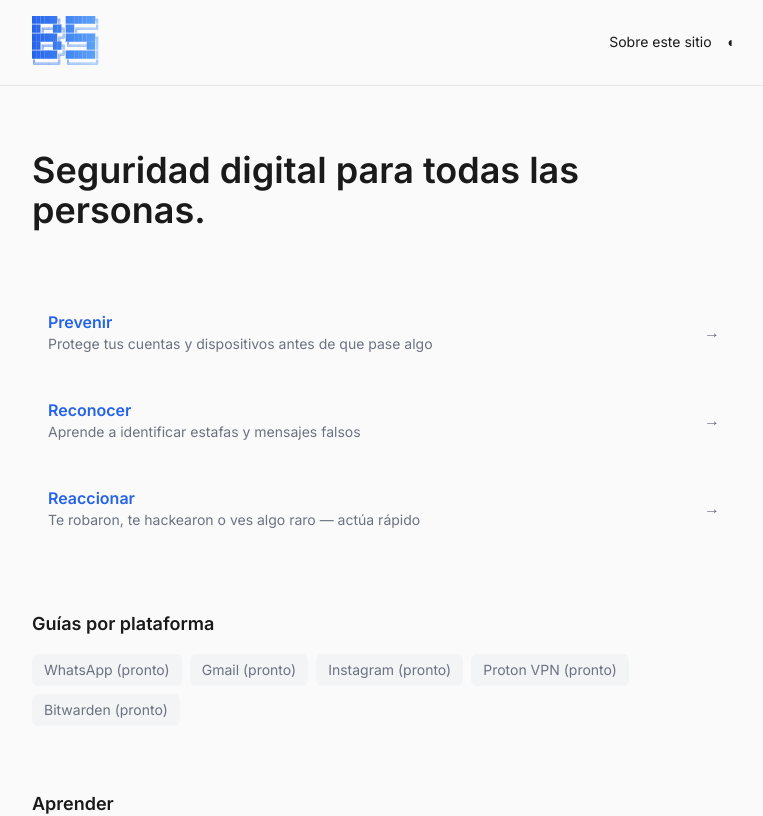
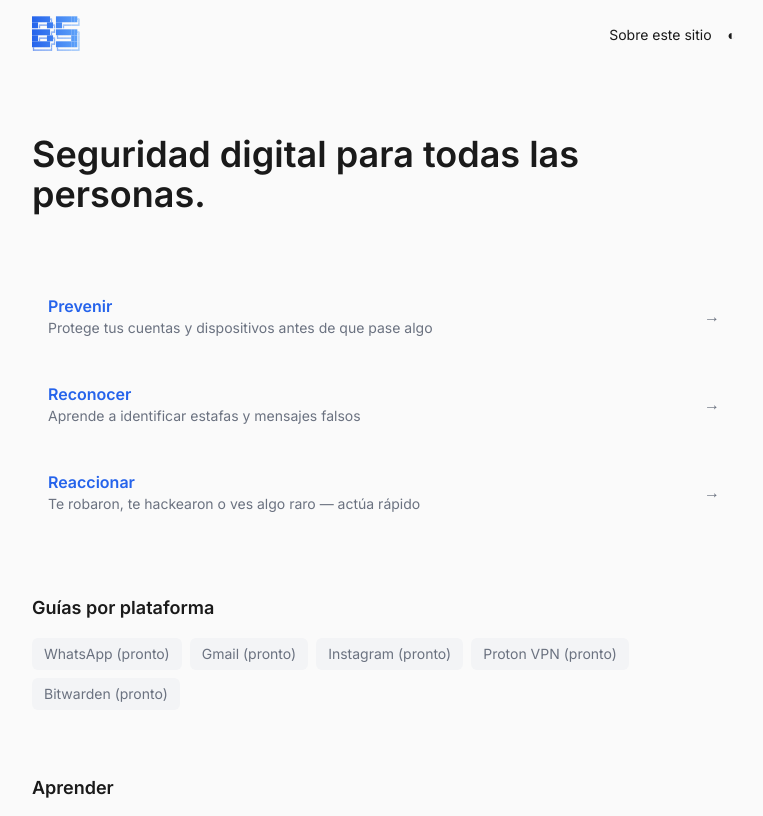
Before and after one commit to parsiomnium/basesegura, a Next.js app: page / in a window 1280 px wide. Shown: the top 816 px of the page, without its empty margins (256-1019 px from the left). Built offline with nearby package versions, Linux system fonts and the light colour scheme.

Commit message:
fix: even smaller logo, remove header border

```diff
--- a/components/Header.tsx
+++ b/components/Header.tsx
@@ -8,10 +8,10 @@ export function Header() {
   const { toggle } = useTheme()
 
   return (
-    <header className="w-full border-b border-[var(--border)]">
+    <header className="w-full">
       <div className="max-w-3xl mx-auto px-4 sm:px-6 lg:px-8 py-4 flex items-center justify-between">
         <Link href="/" className="hover:opacity-80" aria-label="Base Segura — Inicio">
-          <pre className="font-mono text-[4px] sm:text-[5px] md:text-[7px] leading-tight whitespace-pre bg-gradient-to-r from-[var(--accent)] to-blue-400 bg-clip-text text-transparent select-none">
+          <pre className="font-mono text-[3px] sm:text-[4px] md:text-[5px] leading-tight whitespace-pre bg-gradient-to-r from-[var(--accent)] to-blue-400 bg-clip-text text-transparent select-none">
             {LOGO_ASCII}
           </pre>
         </Link>
```
